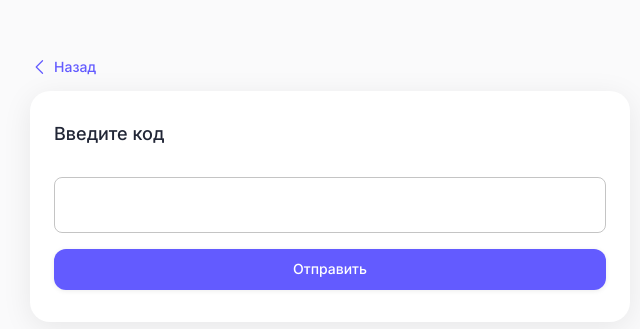
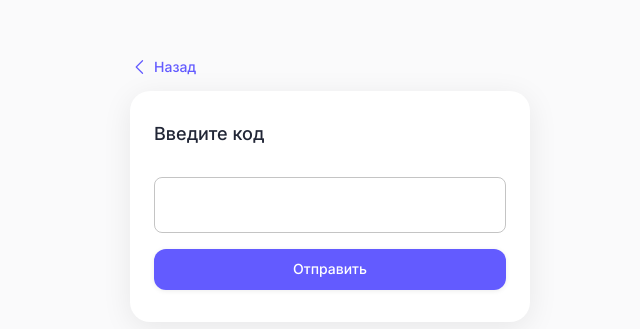
Before and after one commit to sportspace-develop/front-next, a Next.js app: page /auth/verify-code in a window 1280 px wide. Shown: the part 211-540 px from the top of the page, without its empty margins (310-950 px from the left). Built offline with nearby package versions, Linux system fonts and the light colour scheme; no server answers.

Commit message:
chnage size veri code form 600->400

```diff
--- a/src/components/auth/verify-code-form.tsx
+++ b/src/components/auth/verify-code-form.tsx
@@ -57,7 +57,7 @@ const VerifyCodeForm = (): React.JSX.Element => {
   };
 
   return (
-    <Box sx={{ maxWidth: '600px', width: '100%' }}>
+    <Box sx={{ maxWidth: '400px', width: '100%' }}>
       <BackToLink href={paths.auth.signIn} />
       <Card elevation={16} sx={{ mt: 1 }}>
         <CardHeader sx={{ pb: 0 }} title="Введите код" />
```
